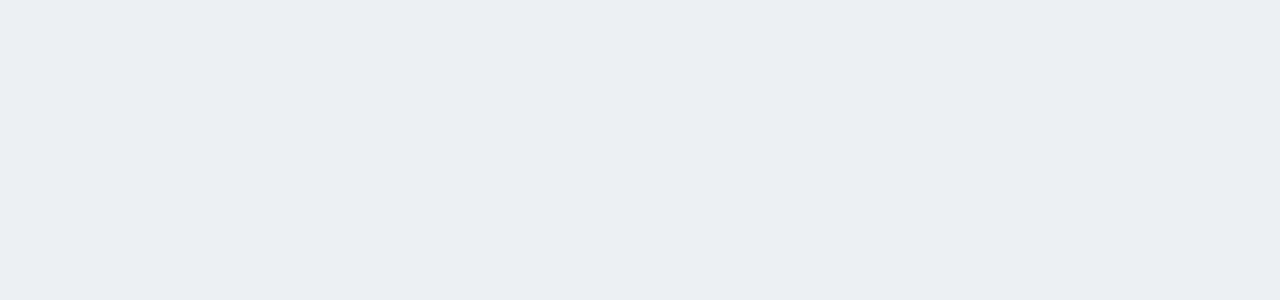
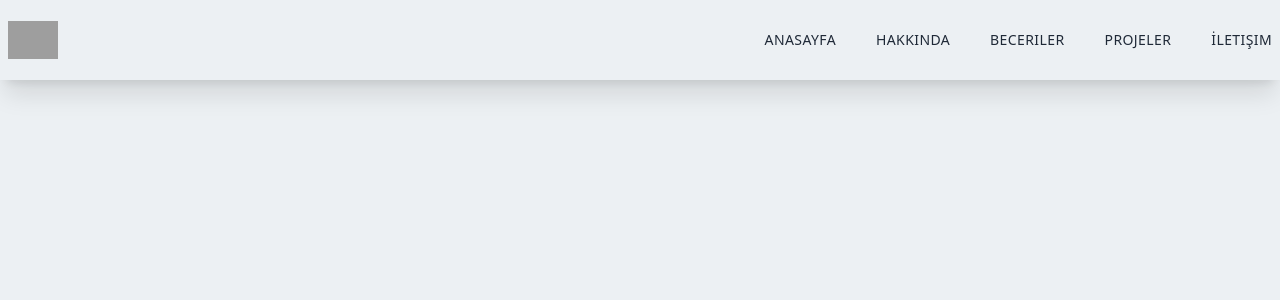
Before and after one commit to sulekaptan/portfolio, a Next.js app: page / in a window 1280 px wide. Shown: the top 300 px of the page. Built offline with nearby package versions, Linux system fonts and the light colour scheme; grey boxes are pictures that could not be loaded.

Commit message:
added navbar

```diff
--- a/components/Nav.jsx
+++ b/components/Nav.jsx
@@ -1,9 +1,107 @@
-import React from 'react'
+import React, { useState } from 'react'
+import Image from 'next/image'
+import Link from 'next/link'
+import { AiOutlineMenu, AiOutlineClose, AiOutlineMail } from 'react-icons/ai'
+import { FaLinkedinIn, FaGithub, FaTwitter } from 'react-icons/fa'
+import { BsFillPersonLinesFill } from 'react-icons/bs'
 
 const Nav = () => {
+
+  const [nav, setNav] = useState(false)
+
+  const handleNav = () => {
+    setNav(!nav)
+  }
+
   return (
-    <div>
+    <div className='fixed w-full h-20 shadow-xl z-[100]'>
+      <div className='flex justify-between items-center w-full h-full px-2 2xl:px-16'>
+        <Image
+          src="/../public/assets/logo.png"
+          alt='/'
+          width='50'
+          height='50' />
+        <div>
+          <ul className='hidden md:flex'>
+            <Link href='#'>
+              <li className='ml-10 text-sm uppercase hover:border-b'>Anasayfa</li>
+            </Link>
+            <Link href='/'>
+              <li className='ml-10 text-sm uppercase hover:border-b'>Hakkında</li>
+            </Link>
+            <Link href='/'>
+              <li className='ml-10 text-sm uppercase hover:border-b'>Beceriler</li>
+            </Link>
+            <Link href='/'>
+              <li className='ml-10 text-sm uppercase hover:border-b'>Projeler</li>
+            </Link>
+            <Link href='/'>
+              <li className='ml-10 text-sm uppercase hover:border-b'>İletişim</li>
+            </Link>
+          </ul>
+          <div onClick={handleNav} className='md:hidden'>
+            <AiOutlineMenu size={25} />
+          </div>
+        </div>
+      </div>
 
+
+      <div className={nav ? 'fixed left-0 top-0 w-full h-screen bg-black/70' : ''}>
+        <div className=
+            {nav
+                ? 'fixed left-0 top-0 w-[75%] sm:w-[60%] md:w-[45%] h-screen bg-[#ecf0f3] p-10 ease-in duration-500'
+                : 'fixed left-[-100%] top-0 duration-500'}>
+          <div className='flex w-full items-center justify-between'>
+            <Image
+              src="/../public/assets/logo.png"
+              alt='/'
+              width='50'
+              height='35' />
+            <div onClick={handleNav} className='rounded-full shadow-lg shadow-gray-400 p-3 cursor-pointer'>
+              <AiOutlineClose />
+            </div>
+          </div>
+          <div className='border-b border-gray-300 my-4'>
+            <p className='w-[85%] md:w-[90] py-4'>I will try my best</p>
+          </div>
+          <div>
+            <ul>
+              <Link href='/'>
+                <li className=' py-4 text-sm'>Anasayfa</li>
+              </Link>
+              <Link href='/'>
+                <li className='text-sm py-4'>Hakkında</li>
+              </Link>
+              <Link href='/'>
+                <li className='text-sm py-4'>Beceriler</li>
+              </Link>
+              <Link href='/'>
+                <li className='text-sm py-4'>Projeler</li>
+              </Link>
+              <Link href='/'>
+                <li className='text-sm py-4'>İletişim</li>
+              </Link>
+            </ul>
+            <div className='pt-40'>
+              <p className='uppercase tracking-widest text-[#5651e5]'>Let's Connect</p>
+              <div className='flex items-center justify-between my-4 w-full sm:w-[80%]'>
+                <div className='rounded-full shadow-lg shadow-gray-400 p-3 cursor-pointer hover:scale-105 ease-in duration-300'>
+                  <FaLinkedinIn />
+                </div>
+                <div className='rounded-full shadow-lg shadow-gray-400 p-3 cursor-pointer hover:scale-105 ease-in duration-300'>
+                  <FaGithub />
+                </div>
+                <div className='rounded-full shadow-lg shadow-gray-400 p-3 cursor-pointer hover:scale-105 ease-in duration-300'>
+                  <AiOutlineMail />
+                </div>
+                <div className='rounded-full shadow-lg shadow-gray-400 p-3 cursor-pointer hover:scale-105 ease-in duration-300'>
+                  <FaTwitter />
+                </div>
+              </div>
+            </div>
+          </div>
+        </div>
+      </div>
     </div>
   )
 }
--- a/package.json
+++ b/package.json
@@ -11,9 +11,12 @@
   "dependencies": {
     "next": "13.0.5",
     "react": "18.2.0",
-    "react-dom": "18.2.0"
+    "react-dom": "18.2.0",
+    "react-icons": "^4.6.0"
   },
   "devDependencies": {
+    "autoprefixer": "^10.4.13",
+    "postcss": "^8.4.19",
     "tailwindcss": "^3.2.4"
   }
 }
--- a/pages/index.js
+++ b/pages/index.js
@@ -1,5 +1,6 @@
 import Head from 'next/head'
 import Image from 'next/image'
+import Nav from '../components/Nav'
 
 export default function Home() {
   return (
@@ -7,8 +8,8 @@ export default function Home() {
       <Head>
         <title>Şule | Front-End Developer</title>
         <meta name="description" content="Generated by create next app" />
-        <link rel="icon" href="/favicon.ico" />
       </Head>
+      <Nav/>
 
 
     </div>
--- /dev/null
+++ b/postcss.config.js
@@ -0,0 +1,6 @@
+module.exports = {
+  plugins: {
+    tailwindcss: {},
+    autoprefixer: {},
+  },
+}
--- a/tailwind.config.js
+++ b/tailwind.config.js
@@ -1,5 +1,8 @@
 module.exports = {
-  content: ["./src/**/*.{html,js}"],
+  content: [
+    "./pages/**/*.{js,ts,jsx,tsx}",
+    "./components/**/*.{js,ts,jsx,tsx}",
+  ],
   theme: {
     extend: {},
   },
```
Also changed, not shown: public/assets/logo.png, styles/globals.css (line endings or trailing spaces), 1 other file (tests, documents, lock files or other folders).
